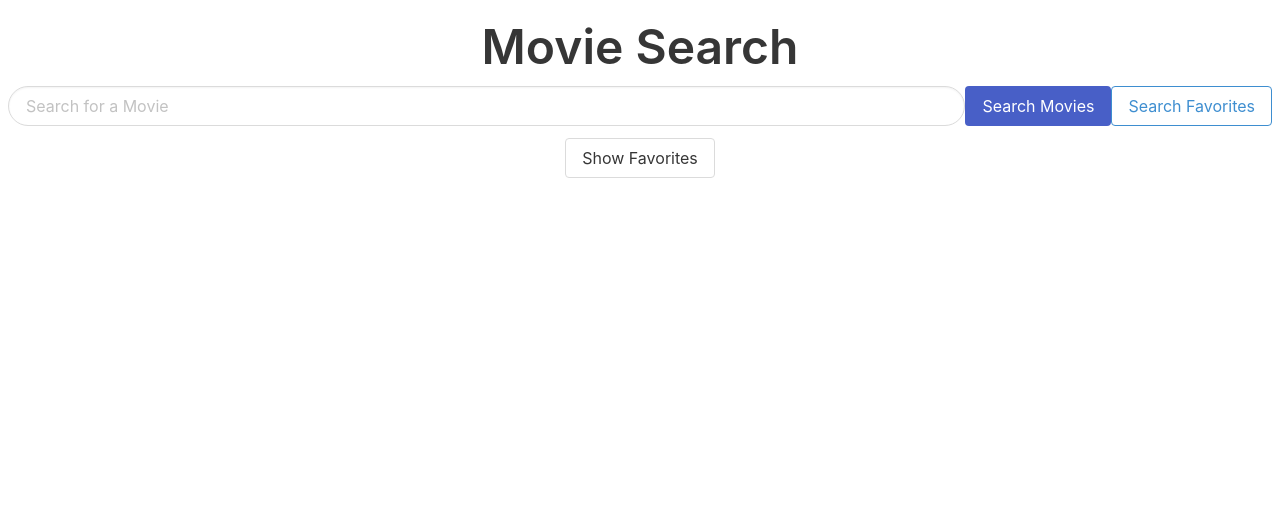
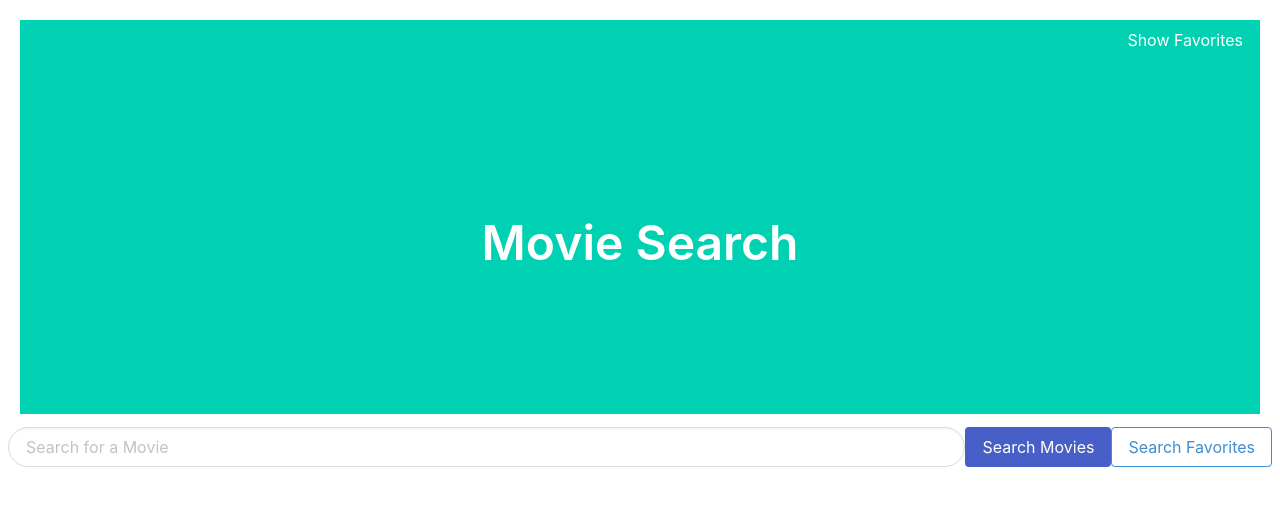
Before and after one commit to thetoemasher/moviesearchfavorites, a React (Create React App) app: page / in a window 1280 px wide. Shown: the top 506 px of the page. Built offline with nearby package versions, Linux system fonts and the light colour scheme; no server answers.

Commit message:
added navbar

```diff
--- a/src/App.css
+++ b/src/App.css
@@ -38,6 +38,10 @@ img {
   margin-right: 20px;
 }
 
+header {
+  margin: 0 0 25px 0;
+}
+
 @keyframes App-logo-spin {
   from { transform: rotate(0deg); }
   to { transform: rotate(360deg); }
--- a/src/App.js
+++ b/src/App.js
@@ -16,16 +16,14 @@ class App extends Component {
       base_url: 'http://localhost:7859/api/movies/',
       img_url: 'https://image.tmdb.org/t/p/w200/',
       showFavorites: false,
-      showModal: false
-
     }
     this.searchMovieList = this.searchMovieList.bind(this);
     this.favoriteMovie = this.favoriteMovie.bind(this);
     this.deleteFavorite = this.deleteFavorite.bind(this);
     this.searchFavorites = this.searchFavorites.bind(this);
-    this.toggleModal = this.toggleModal.bind(this);
     this.updateRatingFavs = this.updateRatingFavs.bind(this);
     this.updateRatingMovies = this.updateRatingMovies.bind(this);
+    this.toggleFavs = this.toggleFavs.bind(this);
   }
 
   componentDidMount() {
@@ -62,20 +60,12 @@ searchFavorites(search) {
   })
 }
 
-
 toggleFavs() {
   this.setState({showFavorites: !this.state.showFavorites});
 }
 
-toggleModal() {
-  this.setState({ showModal: !this.state.showModal })
-}
-
 updateRatingMovies(id, rating) {
-  // console.log(id)
-  // console.log(rating)
   axios.put(`${this.state.base_url}${id}?rating=${rating}`).then(res => {
-    // console.log(res.data)
     this.setState({ movieList: res.data})
   })
 }
@@ -91,10 +81,34 @@ updateRatingFavs(id, rating) {
 
     return (
       <div className="App">
-        <h1 className="title is-1">Movie Search</h1>
+      <header className="hero is-primary is-medium">
+        <div className="hero-head">
+        <nav className="navbar">
+          <div className="navbar-menu">
+            <div className="navbar-end">
+              <Button val=""
+              styleName="is-primary"
+              callback={this.toggleFavs}
+              text="Show Favorites" />
+            </div>
+          </div>
+        </nav>
+        </div>
+        <div className="hero-body">
+          <div className="container">
+            <h1 className="title is-1">Movie Search</h1>
+          </div>
+        </div>
+
+      </header>
         <div className="columns">
-        <input className="input is-rounded" placeholder="Search for a Movie" onChange={(e) => {
-          this.updateUserInput(e.target.value)}}/>
+        <input
+          value={userInput}
+          className="input is-rounded"
+          placeholder="Search for a Movie"
+          onChange={(e) => {
+            this.updateUserInput(e.target.value)}}/>
+
           <Button text="Search Movies"
             callback={this.searchMovieList}
             val={userInput}
@@ -104,25 +118,6 @@ updateRatingFavs(id, rating) {
             val={userInput}
             styleName="is-info is-outlined" />
         </div>
-        {/* <div className="field is-grouped is-centered">
-          <div className="control">
-            <input className="input is-rounded" placeholder="Search for a Movie" onChange={(e) => {
-              this.updateUserInput(e.target.value)}}/>
-          </div>
-          <div className="control">
-            <Button text="Search Movies"
-            callback={this.searchMovieList}
-            val={userInput}
-            styleName="is-link" />
-          </div>
-          <div className="contorl">
-            <Button text="Search Favorites"
-            callback={this.searchFavorites}
-            val={userInput}
-            styleName="is-info is-outlined" />
-          </div>
-        </div> */}
-              <button className="button" onClick={() => {this.toggleFavs()}}>Show Favorites</button>
 
         <div className="">
           <Movies
@@ -130,8 +125,6 @@ updateRatingFavs(id, rating) {
           movieList={movieList}
           img_url={img_url}
           favoriteMovie={this.favoriteMovie}
-          showModal={showModal}
-          toggleModal={this.toggleModal}
           updateRatingMovies={this.updateRatingMovies} />
 
           <Favorites
@@ -140,8 +133,6 @@ updateRatingFavs(id, rating) {
           img_url={img_url}
           base_url={base_url}
           deleteFav={this.deleteFavorite}
-          showModal={showModal}
-          toggleModal={this.toggleModal}
           updateRatingFavs={this.updateRatingFavs} />
 
         </div>
--- a/src/components/Favorites.js
+++ b/src/components/Favorites.js
@@ -11,7 +11,7 @@ class Favorites extends Component {
     }
 
     render() {
-        let { favorite, img_url, deleteFav, showFavs, showModal, toggleModal, updateRatingFavs } = this.props;
+        let { favorite, img_url, deleteFav, showFavs, updateRatingFavs } = this.props;
         let visible = 'is-hidden';
         if (showFavs) {
             visible = "";
@@ -24,8 +24,6 @@ class Favorites extends Component {
                 callback={deleteFav}
                 text="Delete"
                 styleName="is-danger"
-                showModal={showModal}
-                toggleModal={toggleModal}
                 updateRatingAll={updateRatingFavs} />
             </div>
         );
--- a/src/components/List.js
+++ b/src/components/List.js
@@ -4,13 +4,13 @@ import RateButton from './RateButton'
 // import './List.css'
 
 function List(props) {
-    let { list, img_url, callback, text, styleName, toggleModal, showModal, updateRatingAll } = props;
+    let { list, img_url, callback, text, styleName, showModal, updateRatingAll } = props;
 
     return (
         list.map(m => {
             let average = m.vote_average;
             return(
-                    <div className="box level" key={m.id}>
+                    <div className="box level is-danger" key={m.id}>
                         <img className="level-left" src={`${img_url}${m.poster_path}`} alt={`${m.title} poster`} />
                         <div>
 
@@ -26,13 +26,7 @@ function List(props) {
                                 val={m}
                                 text={text}
                                 styleName={`level-item ${styleName}`} />
-                                {/* <Button
-                                callback={toggleModal}
-                                text="Rate"
-                                styleName="is-warning level-item" /> */}
                                 <RateButton
-                                showModal={showModal}
-                                toggleModal={toggleModal}
                                 movie={m}
                                 updateRatingAll={updateRatingAll} />
                             </div>
--- a/src/components/Movies.js
+++ b/src/components/Movies.js
@@ -11,7 +11,7 @@ class Favorites extends Component {
     }
 
     render() {
-        let { movieList, img_url, favoriteMovie, showFavs, showModal, toggleModal, updateRatingMovies } = this.props;
+        let { movieList, img_url, favoriteMovie, showFavs, updateRatingMovies } = this.props;
         let visible = '';
         if (showFavs) {
             visible = "is-hidden";
@@ -24,8 +24,6 @@ class Favorites extends Component {
                 callback={favoriteMovie}
                 text="Favorite"
                 styleName="is-primary"
-                showModal={showModal}
-                toggleModal={toggleModal}
                 updateRatingAll={updateRatingMovies} />
             </div>
         );
```
